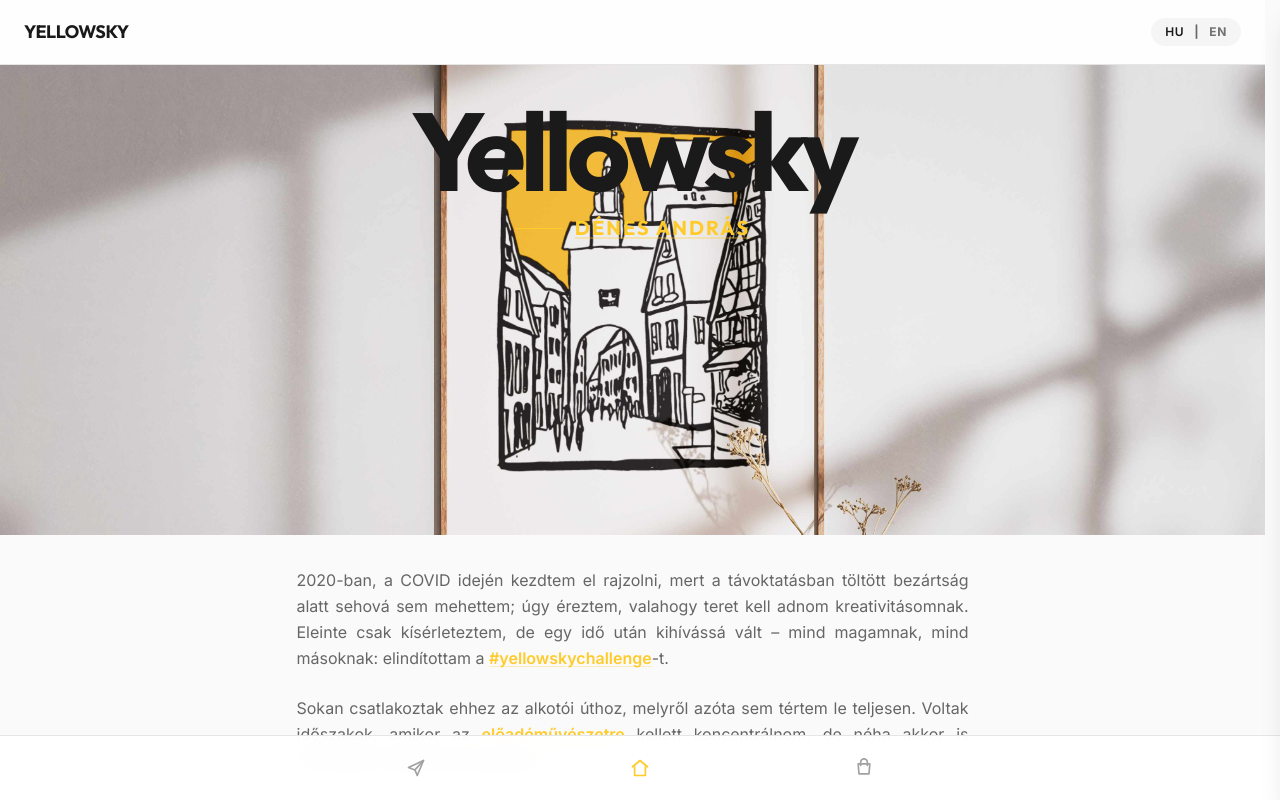
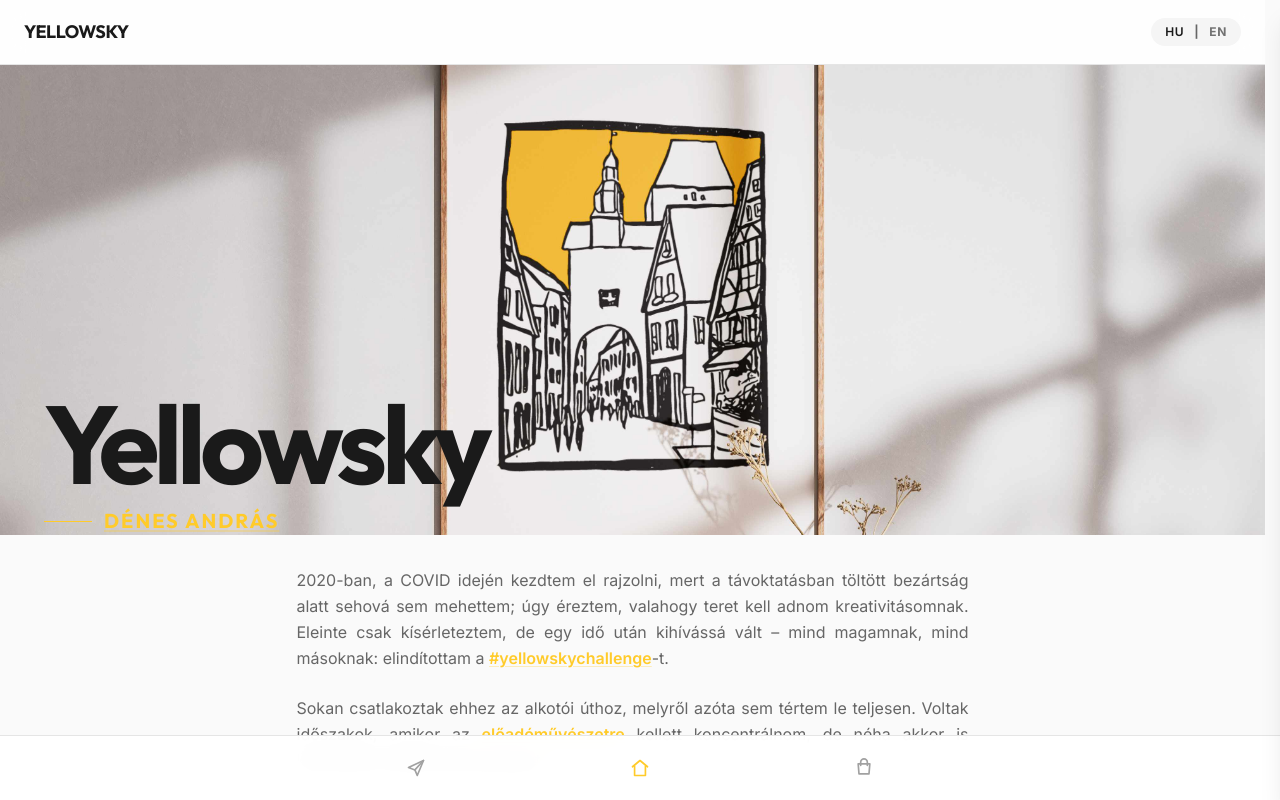
Before and after one commit to denandras/yellowsky, a Next.js app: page / in a window 1280 px wide. Shown: the top 800 px of the page. Built offline with nearby package versions, Linux system fonts and the light colour scheme; no server answers.

Commit message:
Hero: move text to bottom left at image edge

```diff
--- a/components/home-page-client.tsx
+++ b/components/home-page-client.tsx
@@ -259,13 +259,13 @@ export default function HomePageClient({ initialLanguage, communityPosts = [] }:
               )}
             </div>
 
-            {/* Unified text overlay - single centered gray stripe */}
-            <div className="absolute left-1/2 -translate-x-1/2 top-[15px] z-10 pointer-events-none">
-              <div className={`flex flex-col items-center px-6 py-4 transition-all duration-700 ${showTitle ? 'opacity-100 translate-y-0' : 'opacity-0 -translate-y-2'}`}>
+            {/* Unified text overlay - bottom left at image edge */}
+            <div className="absolute left-0 bottom-0 z-10 pointer-events-none px-6 md:px-8">
+              <div className={`flex flex-col items-start px-3 transition-all duration-700 ${showTitle ? 'opacity-100 translate-y-0' : 'opacity-0 translate-y-4'}`}>
                 <h1 className="font-display text-[5.5rem] md:text-[6.9rem] font-bold leading-none tracking-tighter text-text-dark">
                   {labels.title}
                 </h1>
-                <div className={`mt-2 flex items-center gap-3 transition-all duration-700 delay-150 ${showTitle ? 'opacity-100 translate-y-0' : 'opacity-0 translate-y-2'}`}>
+                <div className={`mt-2 flex items-center gap-3 transition-all duration-700 delay-150 ${showTitle ? 'opacity-100 translate-y-0' : 'opacity-0 translate-y-4'}`}>
                   <div className="h-px w-12 bg-primary" />
                   {labels.subtitleLink ? (
                     <a
```
